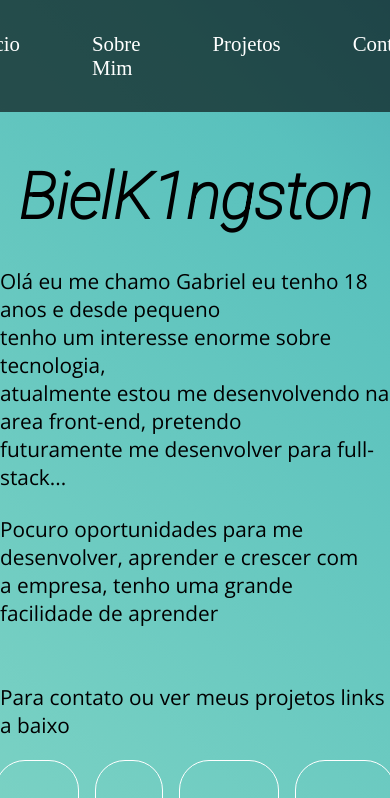
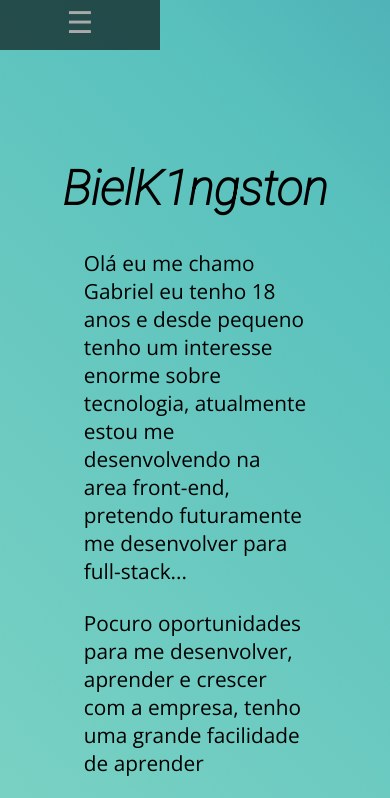
Before and after one commit to BielK1ngston/Primei-Portifolio---Gabriel, a plain HTML site: page index.html in a window 390 px wide. Shown: the top 798 px of the page. Drawn offline with nearby package versions, Linux system fonts and the light colour scheme.

Commit message:
Primeiro Portifolio - Gabriel

```diff
--- a/index.html
+++ b/index.html
@@ -9,16 +9,21 @@
     <link rel="stylesheet" href="#inicio">
     <link rel="stylesheet" href="#sobre-mim">
     <link rel="stylesheet" href="#projetos">
+    <link rel="stylesheet" href="#contatos">
     <title>Portfólio - Gabriel</title>
     <body class="gradiente">
       <main>
-        <div>
-        <header>
+
+        <input type="checkbox" id="bt">
+        <label for="bt">&#9776;</label>
+
+        <div class="menu">
+          <header>
           <ul>
             <a href="#inicio"><li>Inicio</li></a>
             <a href="#sobre-mim"><li>Sobre Mim</li></a>
             <a href="#projetos"><li>Projetos</li></a>
-            <a href=""><li>Contato</li></a>
+            <a href="#contato"><li>Contato</li></a>
             </a>
           </ul>
         </header>
@@ -28,18 +33,42 @@
         <div class="title">
           <h1>BielK1ngston</h1>
         </div>
-        <div class="text">
+        <div class="text-1">
           <h3>
-            <p>Olá eu me chamo Gabriel eu tenho 18 anos e desde pequeno<br> tenho um interesse enorme sobre tecnologia,<br> atualmente estou me desenvolvendo na area front-end, pretendo<br> futuramente me desenvolver para full-stack...</p>
+            <p>Olá eu me chamo Gabriel eu tenho 18 anos e desde pequeno tenho um interesse enorme sobre tecnologia, atualmente estou me desenvolvendo na area front-end, pretendo futuramente me desenvolver para full-stack...</p>
           </h3>
         </div>
         <div class="text-2">
-          <h3>Pocuro oportunidades para me desenvolver, aprender e crescer com<br> a empresa, tenho uma grande facilidade de aprender</h3>
+          <h3>Pocuro oportunidades para me desenvolver, aprender e crescer com a empresa, tenho uma grande facilidade de aprender</h3>
         </div>
 
+      </section>
+    </div>
+    <section id="sobre-mim">
+      <div class="title-2">
+        <h1>Sobre Mim</h1>
+        <div class="sobre-mim">
+          <h3 class="texto-sobre-mim texto">
+            <p> Desde os meus 12 anos eu tenho um interesse enorme sobre a tecnologia, então eu me ofereci em  um trabalho voluntario para ser o aluno monitor da sala de informatica, eu ajudava os alunos mais jovens a se desenvolver nos trabalhos, como por exemplo opacote Office. após participar por  3 anos eu conheci a programação então entrei na area e frequentei um curso sobre Logica de Programação na Prepara Cursos aonde finalizei em set/2017.</p>
+            <p>E desde então eu fui me desenvolvendo até que eu tive a oportunidade de ganhar uma bolsa de Rotinas Administrativas e Financeiras fazendo a prova no CENLEP (Educação Profissional) que foi finalizado em dez/2020.</p>
+            <p>Atualmente eu voltei a me desenvolver na area de programação, finalizando o meu curso de  Desenvolvimento Web em Set/2022 desde entao estou me desenvolvendo ainda mais, enquanto faço algo que amo por isso a facilidade em aprender!</h3></p>
+          </div>
+             </div>
+        </section>
+        <section id="projetos">
+             <div class="title-2">
+              <h1>Projetos</h1>
+            </div>
+             <div class="construcao">
+                <div class="container-2"><img class="construcao-image" src="Imagens/image.png" alt=""></div>
+                <div class="container-2"><img class="construcao-image" src="Imagens/image.png" alt=""></div>
+                <div class="container-2"><img class="construcao-image" src="Imagens/image.png" alt=""></div>
+                <div class="container-2"><img class="construcao-image" src="Imagens/image.png" alt=""></div>
+             </div>
+        </section>
         <section id="contato">
       <div class="text-3">
-         <h3>Para contato ou ver meus projetos links a baixo</h3>
+         <h1>Contato</h1>
         </div>
         <div class="container">
           <div class="ico">
@@ -67,30 +96,6 @@
               </a></div>
             </div>
           </div>
-        </section>
-      </div>
-        <section id="sobre-mim">
-             <div class="title-2">
-               <h1>Sobre Mim</h1>
-               <div class="sobre-mim">
-                <h3 class="texto-sobre-mim">
-            <p> Desde os meus 12 anos eu tenho um interesse enorme sobre a tecnologia, então eu me ofereci em <br> um trabalho voluntario para ser o aluno monitor da sala de informatica, eu ajudava os alunos<br> mais jovens a se desenvolver nos trabalhos, como por exemplo opacote Office. após participar por <br> 3 anos eu conheci a programação então entrei na area e frequentei um curso sobre Logica de<br> Programação na Prepara Cursos aonde finalizei em set/2017.</p>
-            <p>E desde então eu fui me desenvolvendo até que eu tive a oportunidade de ganhar uma bolsa de<br> Rotinas Administrativas e Financeiras fazendo a prova no CENLEP (Educação Profissional) que foi<br> finalizado em dez/2020.</p>
-            <p>atualmente eu voltei a me desenvolver na area de programação, finalizando o meu curso de<br>  Desenvolvimento Web em Set/2022 desde entao estou me desenvolvendo ainda mais, enquanto<br>  faço algo que amo por isso a facilidade em aprender!</h3></p>
-          </div>
-             </div>
-        </section>
-        <section id="projetos">
-             <div class="title-2">
-              <h1>Projetos</h1>
-             </div>
-             <div class="construcao">
-                <div class="container-2"><img class="construcao-image" src="Imagens/image.png" alt=""></div>
-                <div class="container-2"><img class="construcao-image" src="Imagens/image.png" alt=""></div>
-                <div class="container-2"><img class="construcao-image" src="Imagens/image.png" alt=""></div>
-                <div class="container-2"><img class="construcao-image" src="Imagens/image.png" alt=""></div>
-             </div>
-        </section>
     </main>
-      </body>
+  </body>
       </html>
--- a/style.css
+++ b/style.css
@@ -26,17 +26,15 @@
 
 
 div header {
-  max-width: 100%;
-  min-width: 320px;
   background: #0101039c;
   border-bottom: var(--border);
   display: flex;
   align-items: center;
   justify-content: center;
+  flex-direction: column;
   width: 100%;
   height: 7rem;
   position: fixed;
-
 }
 
 div header ul {
@@ -58,41 +56,113 @@ ul a {
 div header ul :hover {
   transform: scale(1.1);
   color: gray;
+}
 
+#bt{
+	display: none;
+}
+
+label[for='bt']{
+  display: flex;
+  align-items: center;
+  position: fixed;
+  padding:5px;
+	background: #0101039c;
+	color:#fff;
+	font-family:'Arial';
+	text-align:center;
+	font-size:30px;
+	cursor:pointer;
+	display:none;
+	width:50px;
+	height:50px;
+  width: 10rem;
+	}
+
+label[for='bt']:hover{
+	color:#aaa;
+	}
+
+@media (max-width: 800px) {
+.menu{
+	margin-left:-100%;
+	}
+label[for='bt']{
+	display:block;
+	}
+  #bt:checked ~ .menu {
+    margin-left: 0;
+  }
+  ul a {
+    display: flex;
+    flex-direction: column;
+    word-wrap: break-word;
+  }
+  div header {
+    margin-top: 3.1rem;
+    width: 10rem;
+    height: 10rem;
+  }
+  div header ul {
+    display: flex;
+    align-items: center;
+    flex-direction: column;
+    gap: 8px;
+  }
+
+  ul a {
+    padding: 0;
+    font-size: 1.5rem;
+    margin: 0;
+    gap: 1.1rem ;
+  }
 }
 
 .title h1{
-    font-size: 4rem;
+    font-size: 3rem;
     font-family: 'Open Sans', sans-serif;
     font-family: 'Roboto', sans-serif;
     display: flex;
     justify-content: center;
     padding-top: 10rem;
-}
-
-.text h3 {
-    font-weight: 300;
+  }
+  .text-1 {
     display: flex;
     align-items: center;
     justify-content: center;
+  }
+
+  .text h3 {
+    font-weight: 300;
     padding-top: 2rem;
     font-size: 1.3rem;
     font-family: 'Open Sans', sans-serif;
+    word-wrap:break-word;
+    width: 57%;
+}
 
+.text-2 {
+  display: flex;
+  align-items: center;
+  justify-content: center;
 }
 
 .text-2 h3 {
-    display: flex;
-    align-items: center;
-    justify-content: center;
     padding-top: 1.5rem;
     font-size: 1.3rem;
     font-family: 'Open Sans', sans-serif;
     padding-bottom: 1.5rem;
+    word-wrap: break-word;
 }
 
 .text-3 {
-
+    padding-top: 5rem;
+    font-size: 3rem;
+    font-family: 'Open Sans', sans-serif;
+    font-family: 'Roboto', sans-serif;
+    display: flex;
+    align-items: center;
+    justify-content: center;
     padding-bottom: 1.3rem;
 }
 
@@ -149,15 +219,17 @@ div header ul :hover {
     padding-top: 2rem;
 }
 
-  .sobre-mim {
+
+  .texto-sobre-mim {
     display: flex;
     justify-content: center;
     align-items: center;
     flex-direction: column;
   }
 
-
   .texto-sobre-mim p {
+    width: 57%;
+    word-wrap:break-word;
     text-indent: 15px;
     padding-top: 2rem;
     font-weight: 10;
```
